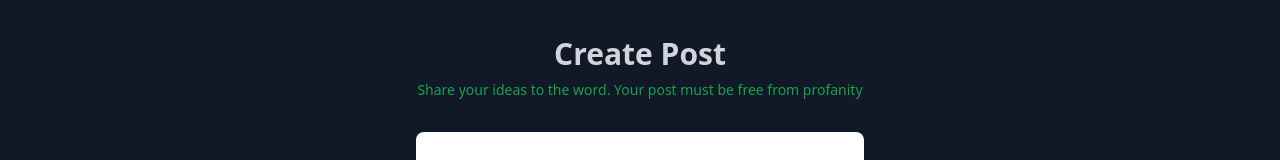
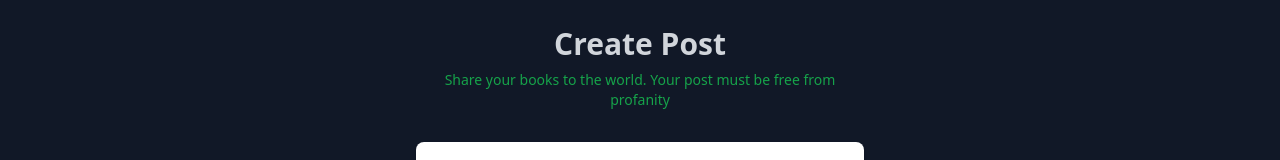
Before and after one commit to caiolagreca/book_social_app, a React (Create React App) app in the folder frontend/: page /create-post in a window 1280 px wide. Shown: the part 138-298 px from the top of the page. Built offline with nearby package versions, Linux system fonts and the light colour scheme; no server answers; sample sign-in values are in the browser's storage.

Commit message:
changing home page image

```diff
--- a/frontend/src/components/HomePage/HomePage.js
+++ b/frontend/src/components/HomePage/HomePage.js
@@ -16,7 +16,6 @@ function HomePage() {
                 <span className="text-yellow-500">by creating a post</span>
               </h2>
               <p className="mb-12 lg:mb-16 2xl:mb-24 text-xl text-gray-100">
-                {/*  */}
                 Your post must be free from racism and unhealthy words
               </p>
               <a
--- a/frontend/src/components/Posts/CreatePost.js
+++ b/frontend/src/components/Posts/CreatePost.js
@@ -72,7 +72,7 @@ export default function CreatePost() {
           </h2>
           <p className="mt-2 text-center text-sm text-gray-600">
             <p className="font-medium text-green-600 hover:text-indigo-500">
-              Share your ideas to the word. Your post must be free from
+              Share your books to the world. Your post must be free from
               profanity
             </p>
           </p>
```
Also changed, not shown: frontend/src/img/poster.png.
